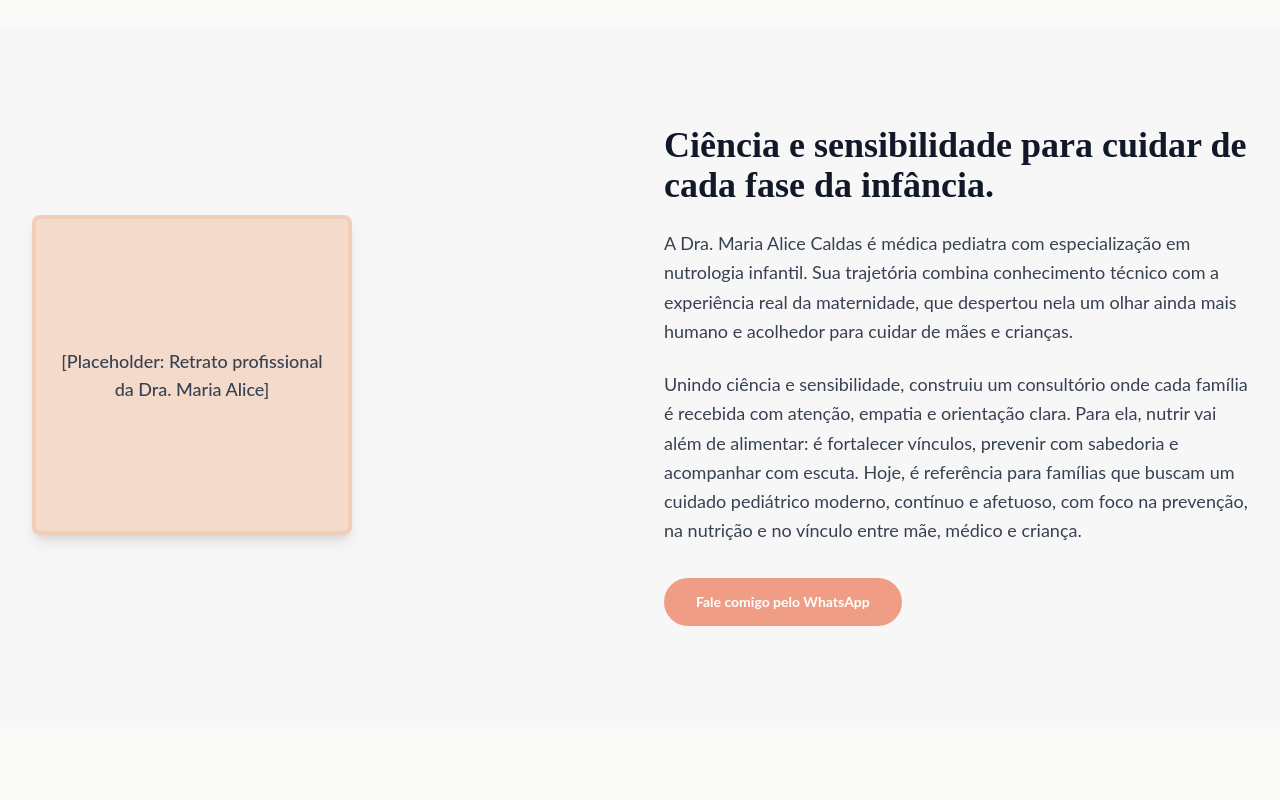
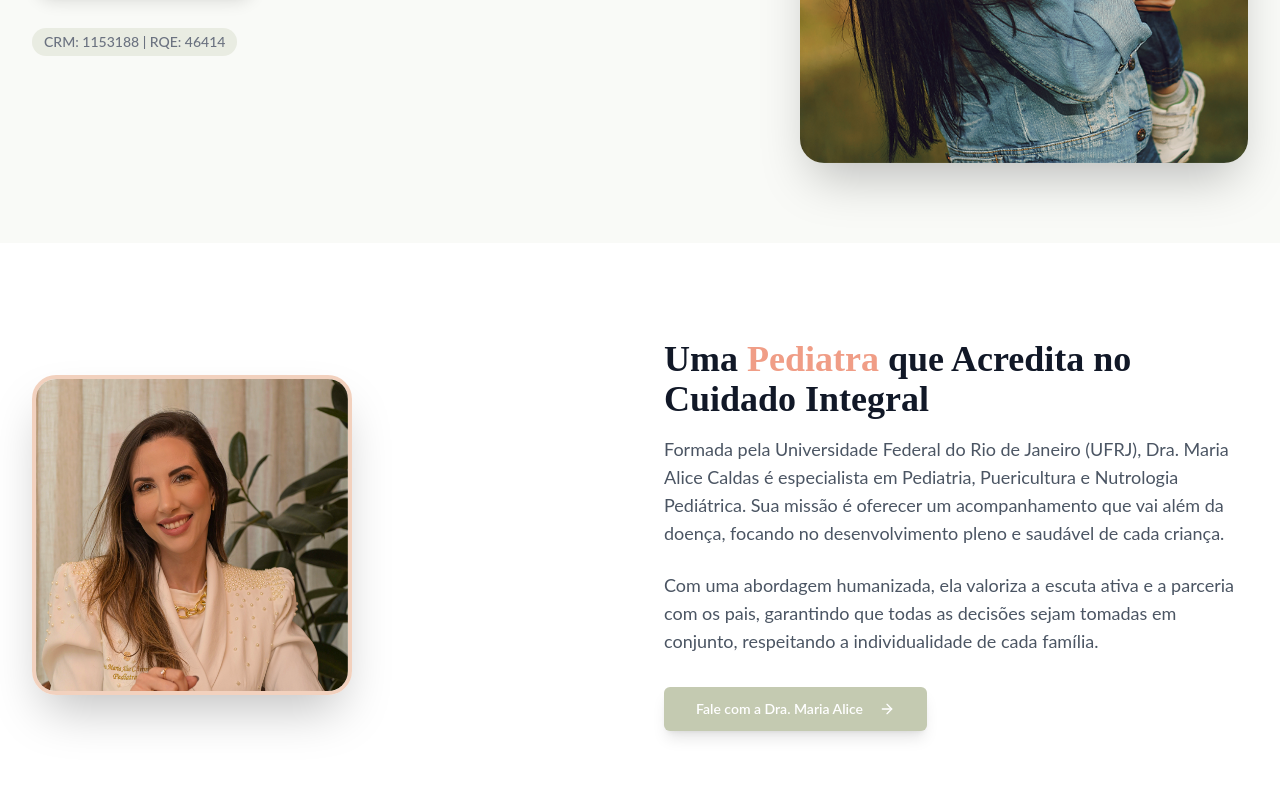
Before and after one commit to domusmkt/dramariaalicecaldas, a React (Vite) app: page / in a window 1280 px wide. Shown: the part 600-1400 px from the top of the page. Built offline with nearby package versions, Linux system fonts and the light colour scheme.

Commit message:
[dyad] Adicionando a imagem da Dra. Maria Alice na seção Sobre - wrote 2 file(s) + extra files edited outside of Dyad

```diff
--- a/src/components/AboutSection.tsx
+++ b/src/components/AboutSection.tsx
@@ -1,40 +1,46 @@
 import React from 'react';
 import { Button } from '@/components/ui/button';
-import { cn } from '@/lib/utils';
+import { ArrowRight } from 'lucide-react';
 
 const AboutSection: React.FC = () => {
   return (
-    <section id="about" className="py-16 sm:py-24 bg-ma-light-gray dark:bg-gray-800">
+    <section id="about" className="py-16 md:py-24 bg-white dark:bg-gray-950">
       <div className="container mx-auto px-4 sm:px-6 lg:px-8">
         <div className="grid md:grid-cols-2 gap-12 items-center">
-          {/* Imagem Placeholder */}
-          <div className="flex justify-center md:justify-start order-1">
-            <div className="w-full max-w-xs aspect-square bg-ma-beige/70 rounded-lg shadow-lg flex items-center justify-center border-4 border-ma-beige/90">
-              <span className="text-gray-700 text-lg font-medium p-4 text-center">
-                [Placeholder: Retrato profissional da Dra. Maria Alice]
-              </span>
+
+          {/* Imagem */}
+          <div className="flex justify-center md:justify-start order-1 md:order-1">
+            <div className="w-full max-w-xs aspect-square relative overflow-hidden rounded-3xl shadow-2xl border-4 border-ma-beige/90">
+              <img
+                src="/mariaaliceabout.png"
+                alt="Retrato profissional da Dra. Maria Alice Caldas"
+                className="w-full h-full object-cover"
+              />
+              {/* Efeito de fundo sutil */}
+              <div className="absolute inset-0 bg-ma-beige/10 mix-blend-multiply opacity-50"></div>
             </div>
           </div>
 
           {/* Conteúdo de Texto */}
-          <div className="order-2 text-center md:text-left">
-            <h2 className="text-3xl sm:text-4xl font-bold text-gray-900 dark:text-white mb-6">
-              Ciência e sensibilidade para cuidar de cada fase da infância.
+          <div className="order-2 md:order-2">
+            <h2 className="text-3xl sm:text-4xl font-extrabold text-gray-900 dark:text-white mb-4">
+              Uma <span className="text-ma-salmon">Pediatra</span> que Acredita no Cuidado Integral
             </h2>
-            <p className="text-lg text-gray-700 dark:text-gray-300 mb-6 leading-relaxed">
-              A Dra. Maria Alice Caldas é médica pediatra com especialização em nutrologia infantil. Sua trajetória combina conhecimento técnico com a experiência real da maternidade, que despertou nela um olhar ainda mais humano e acolhedor para cuidar de mães e crianças.
+            <p className="text-lg text-gray-600 dark:text-gray-300 mb-6">
+              Formada pela Universidade Federal do Rio de Janeiro (UFRJ), Dra. Maria Alice Caldas é especialista em Pediatria, Puericultura e Nutrologia Pediátrica. Sua missão é oferecer um acompanhamento que vai além da doença, focando no desenvolvimento pleno e saudável de cada criança.
             </p>
-            <p className="text-lg text-gray-700 dark:text-gray-300 mb-8 leading-relaxed">
-              Unindo ciência e sensibilidade, construiu um consultório onde cada família é recebida com atenção, empatia e orientação clara. Para ela, nutrir vai além de alimentar: é fortalecer vínculos, prevenir com sabedoria e acompanhar com escuta. Hoje, é referência para famílias que buscam um cuidado pediátrico moderno, contínuo e afetuoso, com foco na prevenção, na nutrição e no vínculo entre mãe, médico e criança.
+            <p className="text-lg text-gray-600 dark:text-gray-300 mb-8">
+              Com uma abordagem humanizada, ela valoriza a escuta ativa e a parceria com os pais, garantindo que todas as decisões sejam tomadas em conjunto, respeitando a individualidade de cada família.
             </p>
 
             <Button
               size="lg"
-              className="bg-ma-salmon hover:bg-ma-salmon/90 text-white font-bold px-8 py-6 transition-colors rounded-full"
+              className="bg-ma-green hover:bg-ma-green/90 text-white font-semibold transition-colors shadow-lg"
               asChild
             >
               <a href="https://wa.me/5522997972358" target="_blank" rel="noopener noreferrer">
-                Fale comigo pelo WhatsApp
+                Fale com a Dra. Maria Alice
+                <ArrowRight className="ml-2 h-5 w-5" />
               </a>
             </Button>
           </div>
```
Also changed, not shown: public/dra-maria-alice-hero.png (added), public/mariaaliceabout.png (added).
